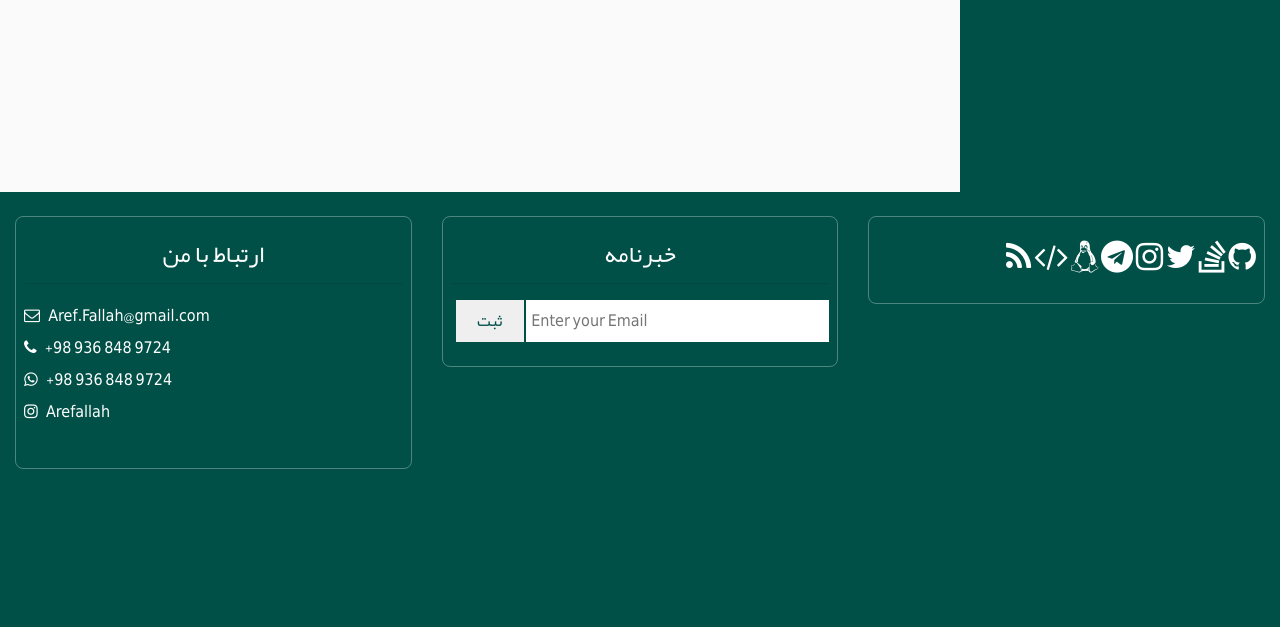
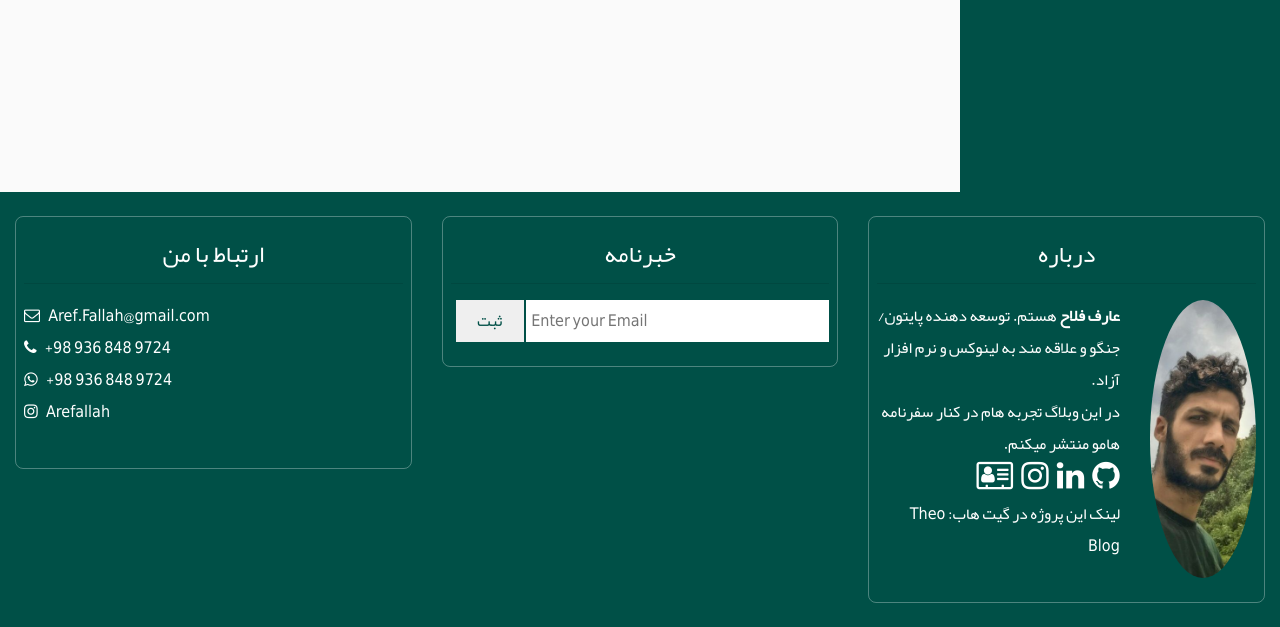
Before and after one commit to iamrf/Theo-blog, a Django app: page /blog/ in a window 1280 px wide. Shown: the part 796-1423 px from the top of the page. Before the commit the page ends 1265 px from the top, so only its background shows below. Run offline with Django 3.2, Linux system fonts and the light colour scheme; data that the repository does not hold is empty; some libraries are stand-ins or nearby versions.

Commit message:
jalali persian date and about section added

```diff
--- a/blog/models.py
+++ b/blog/models.py
@@ -3,6 +3,7 @@ from django.utils import timezone
 import datetime
 from slugify import slugify
 from django.urls import reverse
+from blog.jalali_date_conv import shamsiDate
 
 # Create your models here.
 
@@ -50,6 +51,10 @@ class BlogPost(models.Model):
     def get_absolute_url(self):
         return reverse('blog:post_single', args=[self.post_slug])
 
+    def jalali_date(self):
+        gyear = self.post_date
+        return shamsiDate(gyear.year, gyear.month, gyear.day)
+
 
 class NewsLetter(models.Model):
     email = models.EmailField(unique=True, blank=False, null=False)
--- a/blog/static/blog/css/style.css
+++ b/blog/static/blog/css/style.css
@@ -256,3 +256,11 @@ aside{
     color: #fff;
     transition: .3s;
 }
+
+#about-pic{
+    object-fit: cover;
+    width: 100%;
+    height: 100%;
+    overflow: hidden;
+    border-radius: 50%;
+}
--- a/blog/templates/blog/base.html
+++ b/blog/templates/blog/base.html
@@ -4,6 +4,7 @@
     <head>
         <meta charset="UTF-8">
         <meta name="viewport" content="width=device-width, initial-scale=1.0">
+        <meta name="theme-color" content="#005047"/>
         <title>{% block title %}{% endblock %}</title>
         <link rel="stylesheet" type="text/css" href="{% static 'blog/css/style.css' %}">
         <link rel="stylesheet" href="{% static 'blog/css/bootstrap.css' %}">
--- a/blog/templates/blog/footer.html
+++ b/blog/templates/blog/footer.html
@@ -1,17 +1,31 @@
+{% load static %}
 <div class="container-fluid">
     <div class="row">
 
 
         <div class="col-md-4 footer-block-container">
             <div class="footer-block">
-                <a href="https://github.com/iamrf/"><i class="fa fa-github fa-2x"></i></a>
-                <a href="#"><i class="fa fa-stack-overflow fa-2x"></i></a>
-                <a href="#"><i class="fa fa-twitter fa-2x"></i></a>
-                <a href="#"><i class="fa fa-instagram fa-2x"></i></a>
-                <a href="#"><i class="fa fa-telegram fa-2x"></i></a>
-                <a href="#"><i class="fa fa-linux fa-2x"></i></a>
-                <a href="#"><i class="fa fa-code fa-2x"></i></a>
-                <a href="#"><i class="fa fa-feed fa-2x"></i></a>
+                <h4>    درباره      </h4><hr>
+                <div class="row">
+                    <div class="col-md-4">
+                        <img src="{% static 'blog/images/me.jpg' %}" class="img-fit" id="about-pic">
+                    </div>
+                    <div class="col-md-8">
+                        <p>
+                            <b>عارف فلاح</b>
+                             هستم. توسعه دهنده پایتون/ جنگو و علاقه مند به لینوکس و نرم افزار آزاد.<br>
+                            در این وبلاگ تجربه هام در کنار سفرنامه هامو منتشر میکنم. <br>
+                            <a href="https://github.com/iamrf"><i class="fa fa-github fa-2x"></i></a> &nbsp;
+                            <a href="https://www.linkedin.com/in/aref-fallah"><i class="fa fa-linkedin fa-2x"></i></a> &nbsp;
+                            <a href="https://www.instagram.com/arefallah/"><i class="fa fa-instagram fa-2x"></i></a> &nbsp;
+                            <a href="https://www.iamrf.net/resume/"><i class="fa fa-vcard-o fa-2x"></i></a> &nbsp;
+                            <br>
+                            لینک این پروژه در گیت هاب:
+                            <a href="https://github.com/iamrf/theo-blog">Theo Blog</a>
+
+                        </p>
+                    </div>
+                </div>
             </div>
         </div>
 
--- a/blog/templates/blog/index.html
+++ b/blog/templates/blog/index.html
@@ -16,7 +16,12 @@
                 <h3><i class="fa fa-chevron-down" aria-hidden="true"></i>&nbsp;<a href="{{ post.get_absolute_url }}">{{ post.post_title }}</a></h3>
             </header>
             <div class="article-top-meta">
-                <h5><span class="float-left top-meta-left"><i class="fa fa-calendar" aria-hidden="true"></i> {{ post.post_date }}</span></h5>
+                <h5>
+                    <span class="float-left top-meta-left ltr">
+                    <i class="fa fa-calendar" aria-hidden="true"></i> {{ post.jalali_date }} &nbsp;&nbsp;
+                    <i class="fa fa-clock-o" aria-hidden="true"></i> {{ post.post_date.time }}
+                    </span>
+                </h5>
                 <h5><span><i class="fa fa-user" aria-hidden="true"></i>  {{ post.post_author }}</span></h5>
             </div>
             <article class="article-body">
--- a/blog/views.py
+++ b/blog/views.py
@@ -4,7 +4,7 @@ from .models import BlogPost, BlogTag, BlogCategory, NewsLetter
 from django.utils import timezone
 import datetime
 from django.http import HttpResponse, HttpResponseRedirect
-
+from blog.jalali_date_conv import shamsiDate
 # Create your views here.
 
 
```
Also changed, not shown: blog/jalali_date_conv.py (added, +71 -0 lines), blog/templates/blog/post.html (+6 -1 lines), blog/static/blog/images/me.jpg (added).
